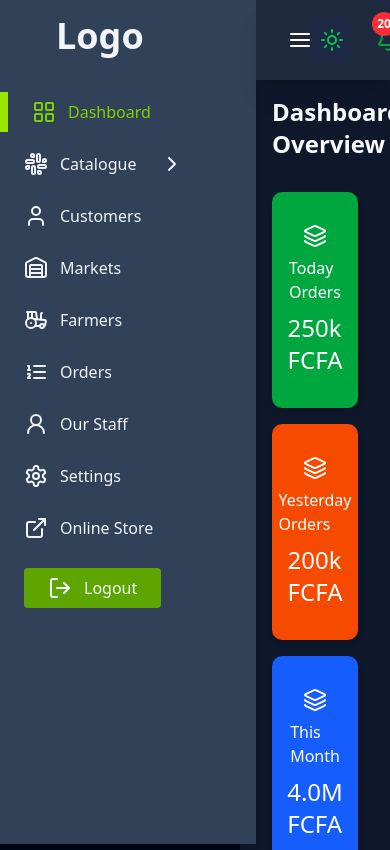
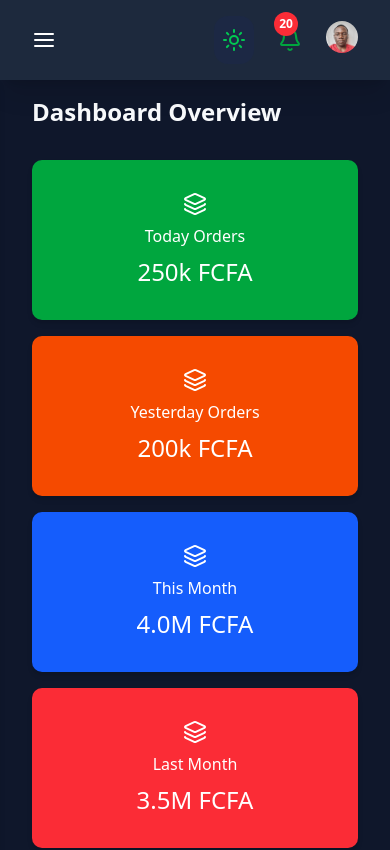
Before and after one commit to Sundze7/multivendor, a Next.js app: page /dashboard in a window 390 px wide. Shown: the top 850 px of the page. Built offline with nearby package versions, Linux system fonts and the light colour scheme.

Commit message:
respnsive

```diff
--- a/src/app/(back-office)/dashboard/layout.js
+++ b/src/app/(back-office)/dashboard/layout.js
@@ -1,16 +1,21 @@
 "use client";
 import NavBar from "@/components/back-office/NavBar";
 import Sidebar from "@/components/back-office/Sidebar";
+import { useState } from "react";
 
 export default function Layout({ children }) {
+  const [sideBarOpen, setSideBarOpen] = useState(false);
+  const toggleSideBar = () => {
+    setSideBarOpen((prev) => !prev);
+  };
   return (
     <div className="flex ">
       {/* sidebar */}
-      <Sidebar />
+      <Sidebar isOpen={sideBarOpen} />
       <div className="w-full">
         {/* header */}
-        <NavBar />
-        <main className="ml-60 mt-16 p-8 dark:bg-slate-900 bg-slate-200 text-slate-50 min-h-screen">
+        <NavBar toggleSideBar={toggleSideBar} />
+        <main className="md:ml-60 mt-16 p-8 dark:bg-slate-900 bg-slate-200 text-slate-50 min-h-screen">
           {children}
         </main>
       </div>
--- a/src/components/back-office/NavBar.jsx
+++ b/src/components/back-office/NavBar.jsx
@@ -18,11 +18,11 @@ import {
 } from "@/components/ui/dropdown-menu";
 import ThemeSwicherBtn from "./darkMode/ThemeSwicher";
 
-export default function NavBar() {
+export default function NavBar({ toggleSideBar }) {
   return (
-    <div className="flex items-center justify-between dark:bg-slate-800 bg-slate-100 text-slate-50 h-20 px-8 py-4 fixed top-0 left-64 right-0 shadow-xl">
+    <div className="flex items-center justify-between dark:bg-slate-800 bg-slate-100 text-slate-50 h-20 px-8 py-4 fixed top-0 md:left-64 right-0 left-0 shadow-xl z-50">
       {/* Icon */}
-      <button>
+      <button onClick={toggleSideBar} className="">
         <AlignJustify className="dark:text-white text-green-600" />
       </button>
       {/* 3 Icons */}
--- a/src/components/back-office/Sidebar.jsx
+++ b/src/components/back-office/Sidebar.jsx
@@ -1,6 +1,7 @@
 "use client";
 import {
   Box,
+  ChevronDown,
   ChevronRightIcon,
   ExternalLink,
   LayoutGrid,
@@ -24,8 +25,9 @@ import {
   CollapsibleContent,
   CollapsibleTrigger,
 } from "@/components/ui/collapsible";
+import { useState } from "react";
 
-export default function Sidebar() {
+export default function Sidebar({ isOpen }) {
   const pathname = usePathname();
   const sideBarLinks = [
     {
@@ -91,10 +93,14 @@ export default function Sidebar() {
       href: "/dashboard/sliders",
     },
   ];
+  const [openCaret, setOpenCaret] = useState(false);
   return (
-    <div className="dark:bg-slate-700 bg-slate-100  space-y-5 w-64 h-screen dark:text-slate-100 text-slate-800 fixed left-0 top-0 shadow-md">
-      <div className=" ml-8 px-6 py-4 ">
-        <Link href="" className="mb-6 text-4xl font-bold">
+    <div
+      className={`z-40 transition-transform duration-300 fixed top-20 md:top-0 left-0 h-screen md:w-64 bg-slate-100 dark:bg-slate-700 shadow-md
+      ${isOpen ? "translate-x-0" : "-translate-x-full"} md:translate-x-0`}
+    >
+      <div className="flex justify-between items-center ml-8 px-6 py-4 ">
+        <Link href="" className="mb-6 md:text-4xl text-2xl font-bold">
           Logo
         </Link>
       </div>
@@ -112,13 +118,16 @@ export default function Sidebar() {
         </Link>
 
         <Collapsible>
-          <CollapsibleTrigger className="px-6">
+          <CollapsibleTrigger
+            className="px-6"
+            onClick={() => setOpenCaret(!openCaret)}
+          >
             <button className="flex space-x-6 items-center py-2 ">
-              <div className="flex space-x-3 items-center">
+              <div className="flex space-x-3 items-center cursor-pointer">
                 <Slack />
                 <span className="">Catalogue</span>
               </div>
-              <ChevronRightIcon />
+              {openCaret ? <ChevronRightIcon /> : <ChevronDown />}
             </button>
           </CollapsibleTrigger>
           <CollapsibleContent className=" dark:bg-slate-800 mx-6 py-2 rounded-lg text-sm">
--- a/src/components/back-office/tables/CustomDataTables.jsx
+++ b/src/components/back-office/tables/CustomDataTables.jsx
@@ -13,12 +13,12 @@ export default function CustomDataTables() {
 
   return (
     <div>
-      <h2 className="text-xl font-bold mt-8 ml-8 dark:text-slate-100 text-slate-800">
+      <h2 className="text-xl font-bold mb-4 mt-8 md:ml-8  dark:text-slate-100 text-slate-800">
         Recent Orders
       </h2>
       {/* Table */}
 
-      <div className="p-8">
+      <div className="md:p-8">
         <div className="relative overflow-x-auto shadow-md sm:rounded-lg">
           <table className="w-full text-sm text-left rtl:text-right text-gray-500 dark:text-gray-400">
             <thead className="text-xs text-gray-700 uppercase bg-gray-50 dark:bg-gray-700 dark:text-gray-400">
@@ -30,7 +30,7 @@ export default function CustomDataTables() {
                       type="checkbox"
                       className="w-4 h-4 text-blue-600 bg-gray-100 border-gray-300 rounded-sm focus:ring-blue-500 dark:focus:ring-blue-600 dark:ring-offset-gray-800 dark:focus:ring-offset-gray-800 focus:ring-2 dark:bg-gray-700 dark:border-gray-600"
                     />
-                    <label for="checkbox-all-search" className="sr-only">
+                    <label htmlFor="checkbox-all-search" className="sr-only">
                       checkbox
                     </label>
                   </div>
```
